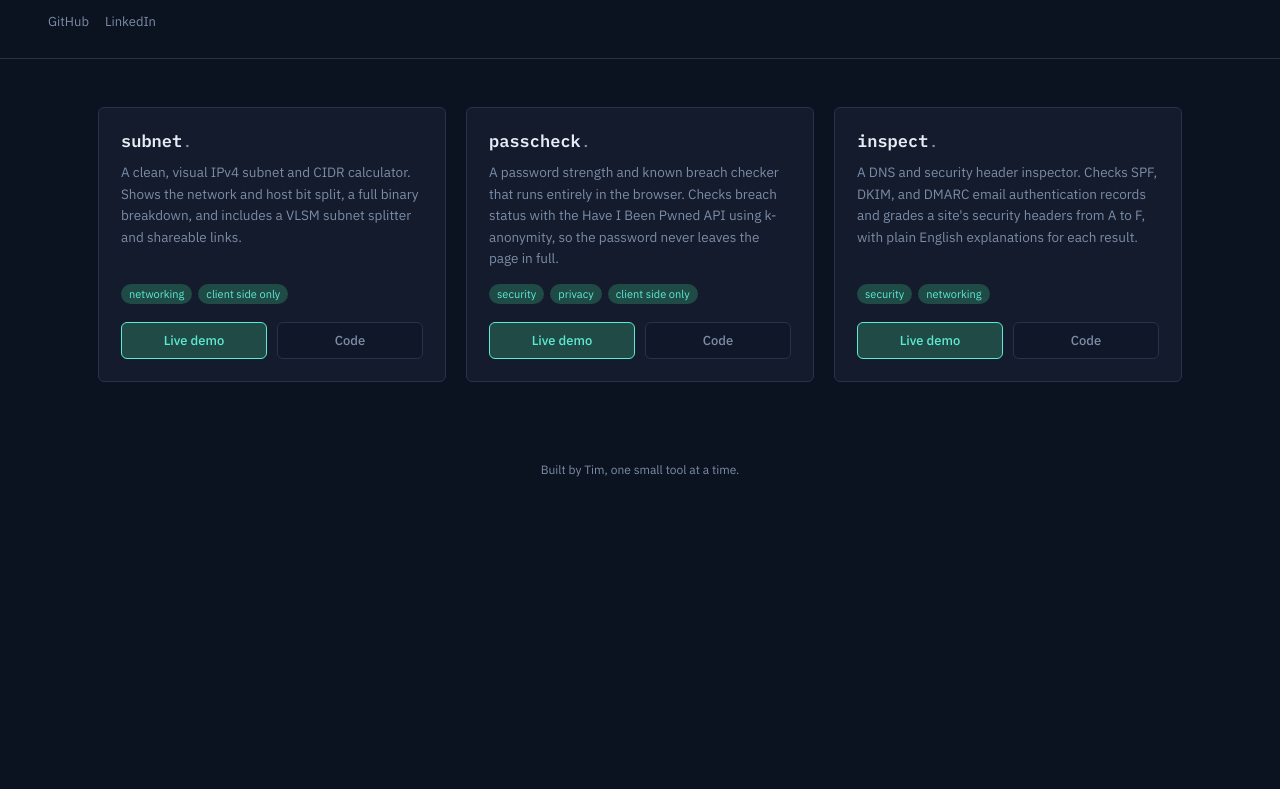
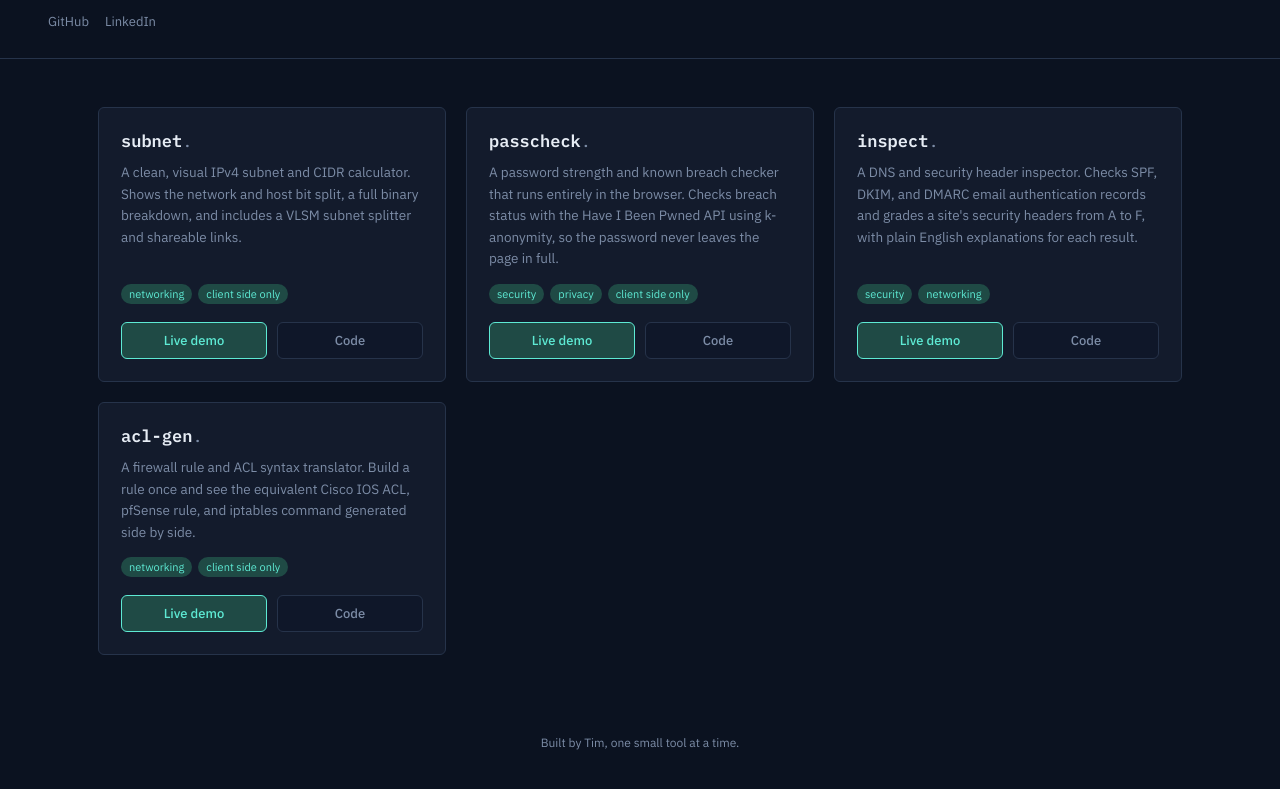
Before and after one commit to tfasanya79/portfolio-hub, a plain HTML site: page index.html in a window 1280 px wide. Shown: the part 119-908 px from the top of the page. Before the commit the page ends 800 px from the top, so only its background shows below. Drawn offline with Linux system fonts and the light colour scheme.

Commit message:
Add acl-gen. firewall rule and ACL syntax translator to portfolio

```diff
--- a/index.html
+++ b/index.html
@@ -204,6 +204,13 @@
       demoUrl: 'https://aipal-staging.cloud/inspect/',
       codeUrl: 'https://github.com/tfasanya79/dns-inspector',
     },
+    {
+      name: 'acl-gen.',
+      description: 'A firewall rule and ACL syntax translator. Build a rule once and see the equivalent Cisco IOS ACL, pfSense rule, and iptables command generated side by side.',
+      tags: ['networking', 'client side only'],
+      demoUrl: 'https://aipal-staging.cloud/acl-gen/',
+      codeUrl: 'https://github.com/tfasanya79/acl-gen',
+    },
   ];
 
   const grid = document.getElementById('grid');
```
